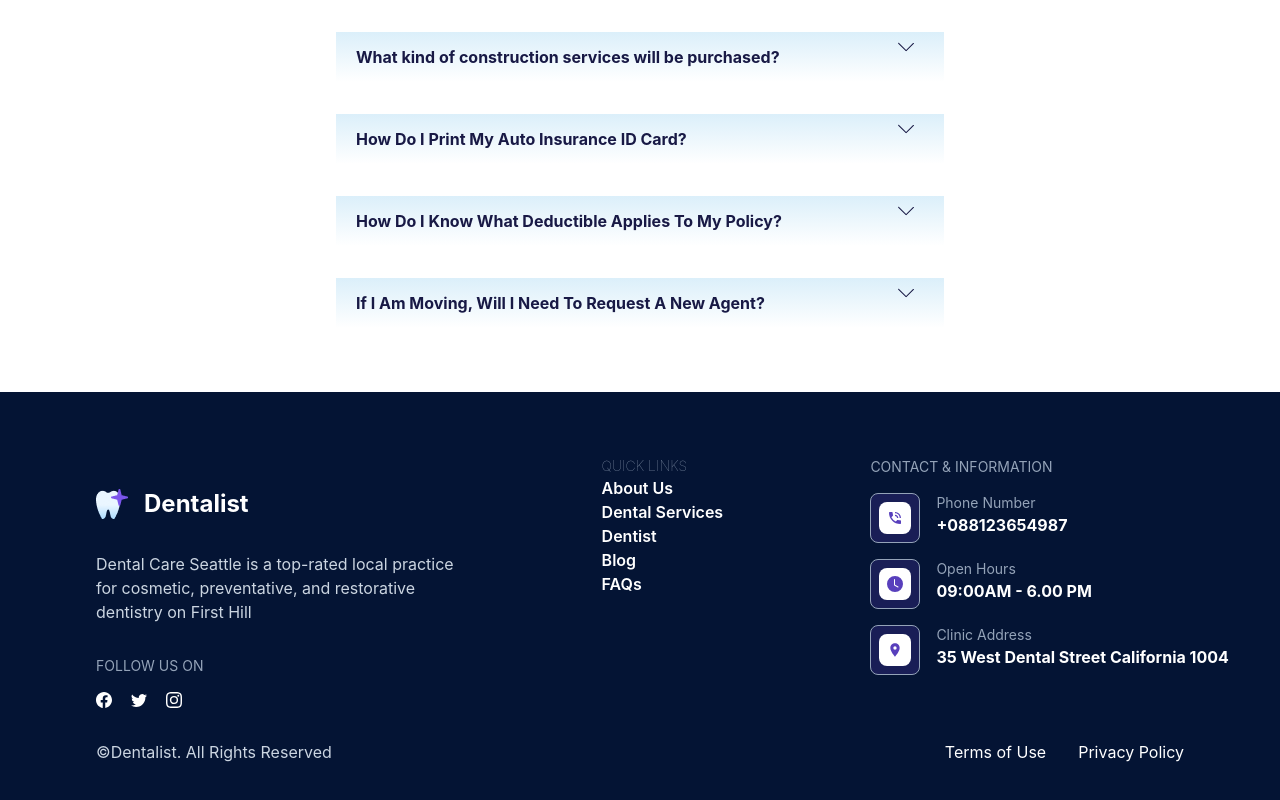
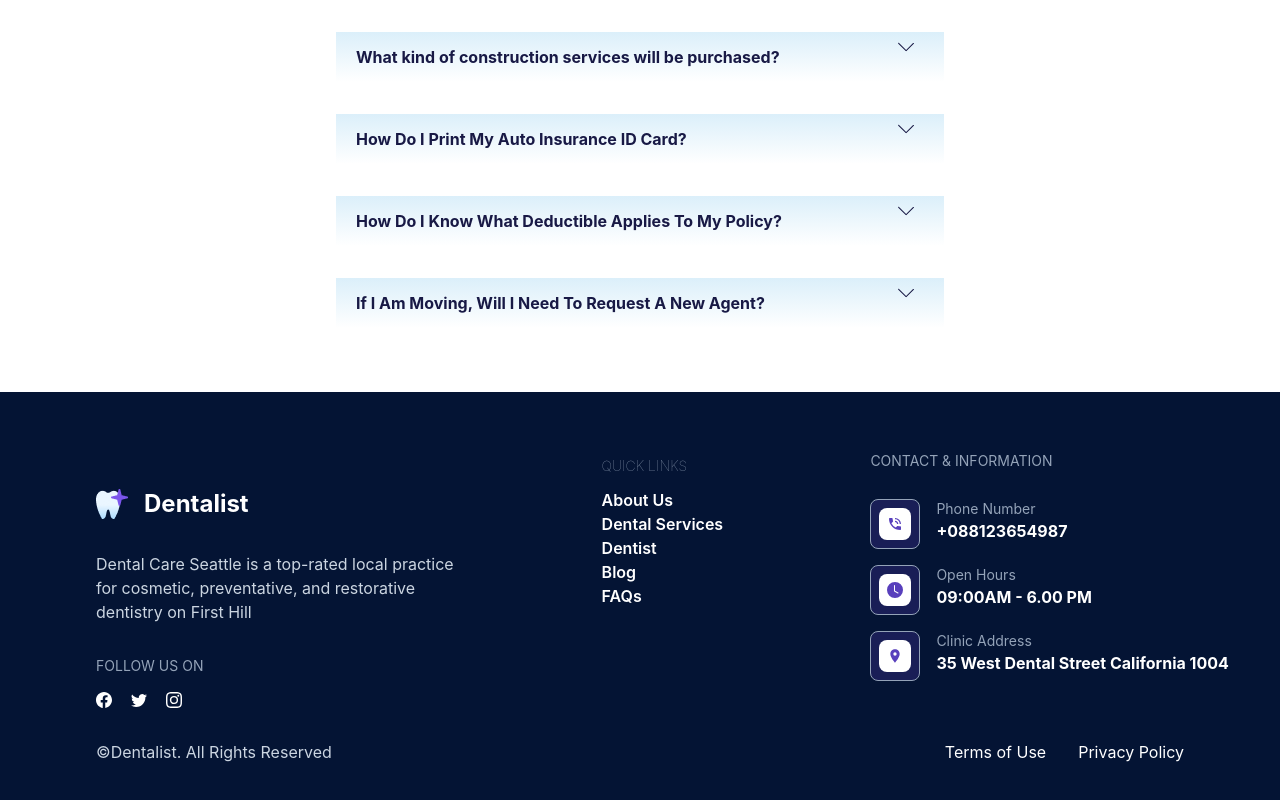
Before and after one commit to mknyambura/dentalist, a React (Create React App) app: page /about-us in a window 1280 px wide. Shown: the part 3174-3974 px from the top of the page. Built offline with nearby package versions, Linux system fonts and the light colour scheme.

Commit message:
edit footer

```diff
--- a/src/components/Footer.jsx
+++ b/src/components/Footer.jsx
@@ -26,7 +26,7 @@ function Footer() {
         </div>
 
         <div className='flex flex-col w-[20%] m-16'>
-          <h1 className='uppercase text-slate-400 font-thin text-sm'>Quick Links</h1>
+          <h1 className='uppercase text-slate-400 font-thin text-sm mb-3'>Quick Links</h1>
           <h1 className='text-white hover:underline hover:cursor-pointer font-semibold'>About Us</h1>
           <h1 className='text-white hover:underline hover:cursor-pointer font-semibold'>Dental Services</h1>
           <h1 className='text-white hover:underline hover:cursor-pointer font-semibold'>Dentist</h1>
@@ -35,7 +35,7 @@ function Footer() {
         </div>
 
         <div className='flex flex-col gap-4 w-[40%] justify-center'>
-          <h1 className='text-slate-400 text-sm uppercase'>Contact & Information</h1>
+          <h1 className='text-slate-400 text-sm uppercase mb-3'>Contact & Information</h1>
           <div className='flex flex-col gap-4 justify-between'>
             <div className='flex flex-row  gap-4'>
               <button disabled="disabled" className='px-2 py-2 bg-[#583fbc3f] rounded-lg border border-slate-400'>
```
